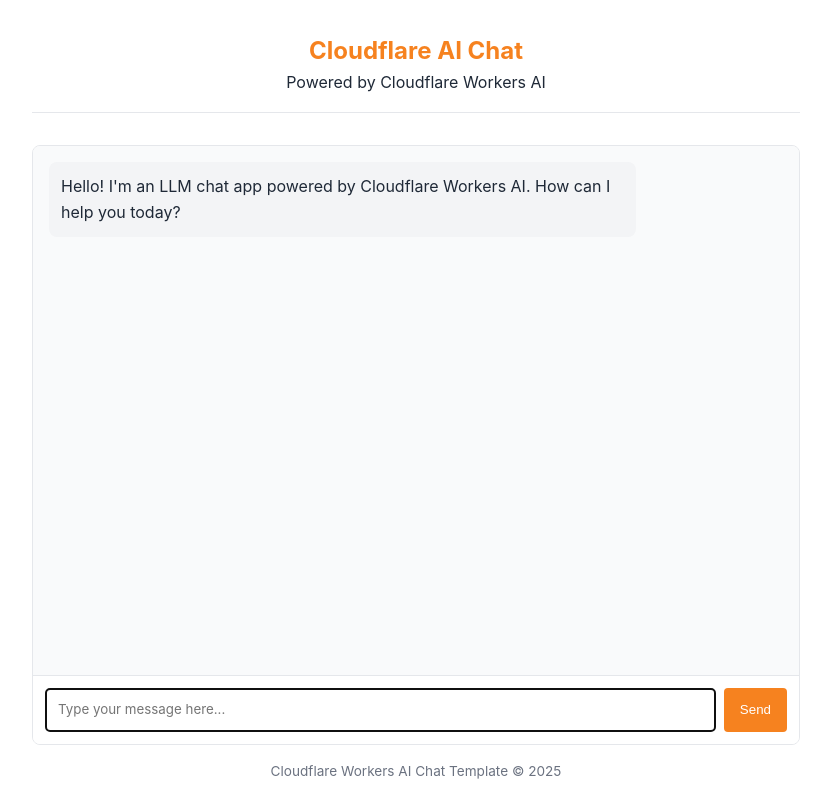
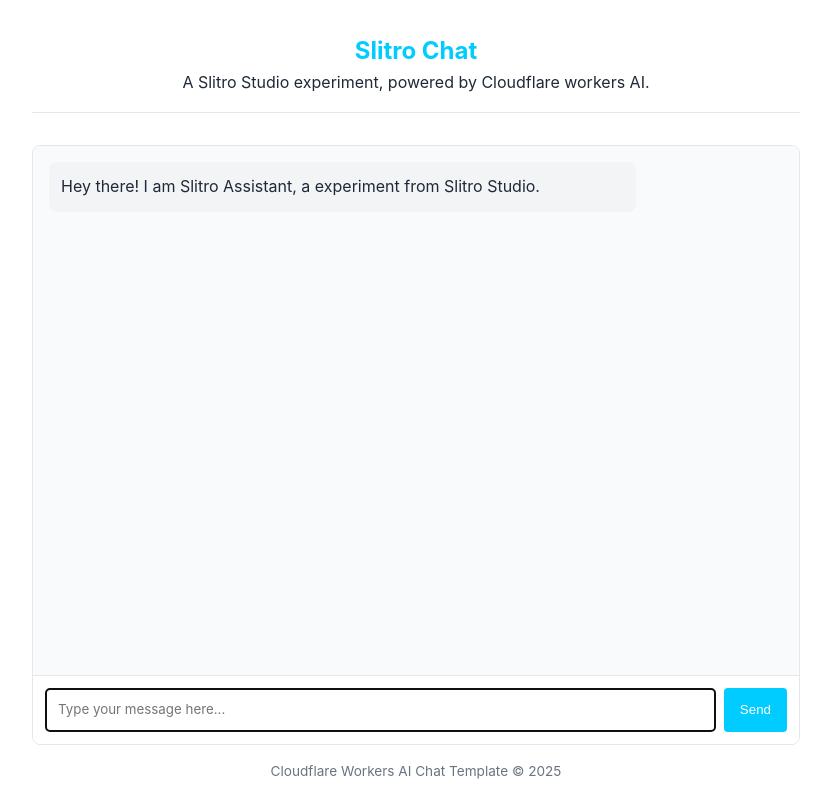
Before and after one commit to Castawhat/slitrochat, a website: page public/index.html in a window 1280 px wide. Shown: the whole page, without its empty margins (224-1055 px from the left). Drawn offline with Linux system fonts and the light colour scheme.

Commit message:
Revamp branding and styles for Slitro Chat
Updated the title and header text to reflect the new branding for the chat application. Changed primary colors and user message background color for a refreshed look.

```diff
--- a/public/index.html
+++ b/public/index.html
@@ -3,16 +3,16 @@
   <head>
     <meta charset="UTF-8" />
     <meta name="viewport" content="width=device-width, initial-scale=1.0" />
-    <title>LLM Chat App</title>
+    <title>Slitro Chat</title>
     <style>
       :root {
-        --primary-color: #f6821f;
-        --primary-hover: #e67e22;
+        --primary-color: #00ccff;
+        --primary-hover: #00ccff;
         --light-bg: #f9fafb;
         --border-color: #e5e7eb;
         --text-color: #1f2937;
         --text-light: #6b7280;
-        --user-msg-bg: #fff2e6;
+        --user-msg-bg: #e6ffff;
         --assistant-msg-bg: #f3f4f6;
       }
 
@@ -138,22 +138,21 @@
   </head>
   <body>
     <header>
-      <h1>Cloudflare AI Chat</h1>
-      <p>Powered by Cloudflare Workers AI</p>
+      <h1>Slitro Chat</h1>
+      <p>A Slitro Studio experiment, powered by Cloudflare workers AI.</p>
     </header>
 
     <div class="chat-container">
       <div id="chat-messages" class="chat-messages">
         <div class="message assistant-message">
           <p>
-            Hello! I'm an LLM chat app powered by Cloudflare Workers AI. How can
-            I help you today?
+            Hey there! I am Slitro Assistant, a experiment from Slitro Studio.
           </p>
         </div>
       </div>
 
       <div class="typing-indicator" id="typing-indicator">
-        AI is thinking...
+        Slitro Assistant is thinking...
       </div>
 
       <div class="message-input">
```
